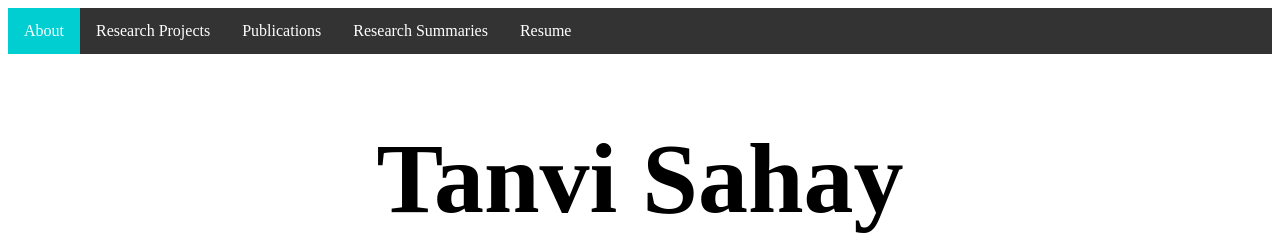
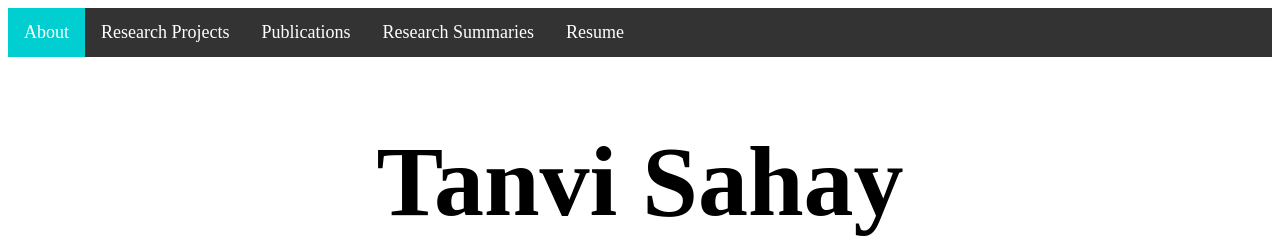
Before and after one commit to TanviSahay/TanviSahay.github.io, a plain HTML site: page index.html in a window 1280 px wide. Shown: the top 238 px of the page. Drawn offline with Linux system fonts and the light colour scheme; a web font is replaced by a local one.

```diff
--- a/index.html
+++ b/index.html
@@ -40,12 +40,12 @@
 
 <body style="background: rgba(255, 255, 255, 0.85)">
 <ul class='style1'>
-  <li class='stylelist'><a class="active" href="index.html">About</a></li>
-  <li class='stylelist'><a href="research.html">Research Projects</a></li>
-  <li class='stylelist'><a href="publication.html">Publications</a></li>
-    <li class="stylelist"><a href="summaries.html">Research Summaries</a></li>
+  <li class='stylelist' style="font-size: 18px"><a class="active" href="index.html">About</a></li>
+  <li class='stylelist' style="font-size: 18px"><a href="research.html">Research Projects</a></li>
+  <li class='stylelist' style="font-size: 18px"><a href="publication.html">Publications</a></li>
+    <li class="stylelist" style="font-size: 18px"><a href="summaries.html">Research Summaries</a></li>
   <!--<li><a href="blog.html" >Blog</a></li>-->
-  <li class='stylelist'><a href="SAHAY_TANVI_RESUME2017.pdf" target="_blank">Resume</a></li>
+  <li class='stylelist' style="font-size: 18px"><a href="SAHAY_TANVI_RESUME2017.pdf" target="_blank">Resume</a></li>
 </ul>
 <div id="home" style="width: 100%;height: auto; margin: auto;">
 <div id="container" style="width:70%; margin: auto;">
```
